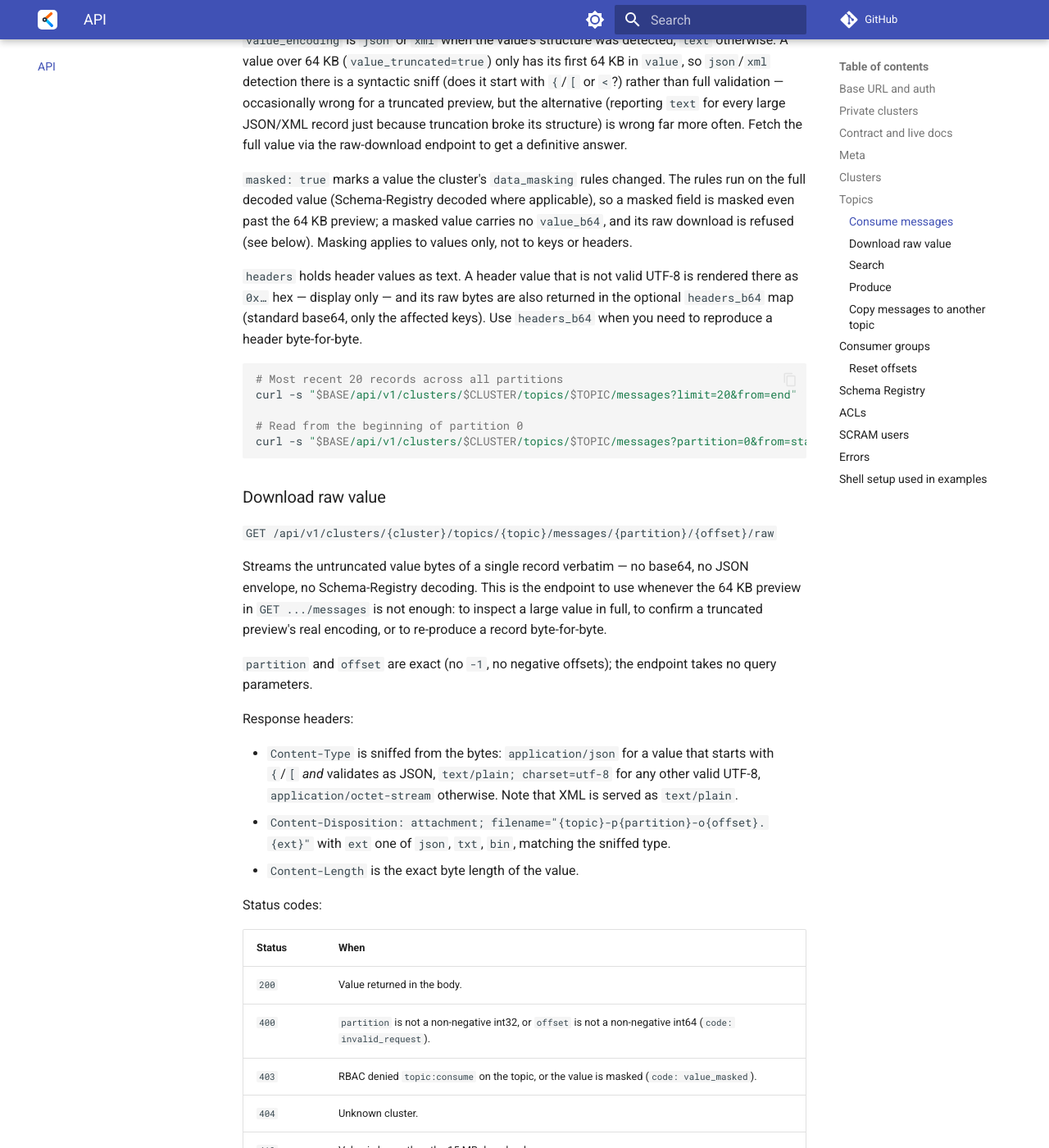
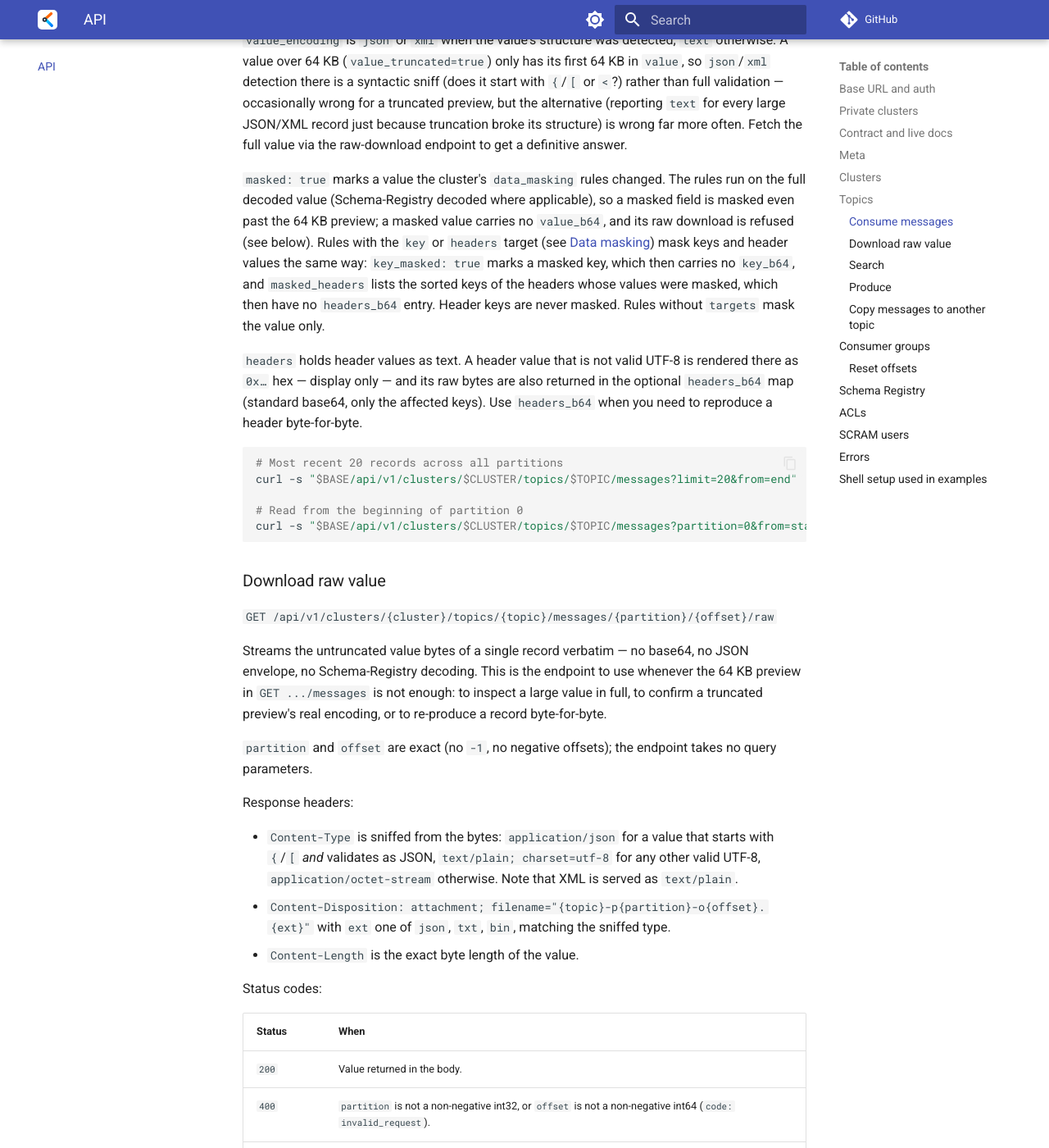
Before and after one commit to FinkeFlo/kafkito, an MkDocs documentation site: the page built from docs/API.md, in a window 1280 px wide and 1400 px high, scrolled down 3200 px. Shown: the whole window at 82% size. Built offline with MkDocs 1.6.1 and Material for MkDocs 9.7.7, drawn with Linux system fonts in a browser that asks for light colours; comment, search, counter and statistics services are not loaded; some of the changed text lies outside the part shown.

Commit message:
docs: add a data masking reference for value, key and header rules
Co-authored-by: Copilot <223556219+Copilot@users.noreply.github.com>
Signed-off-by: FinkeFlo <5244525+FinkeFlo@users.noreply.github.com>

```diff
--- a/docs/API.md
+++ b/docs/API.md
@@ -140,7 +140,12 @@ definitive answer.
 rules run on the full decoded value (Schema-Registry decoded where
 applicable), so a masked field is masked even past the 64 KB preview; a masked
 value carries no `value_b64`, and its raw download is refused (see below).
-Masking applies to values only, not to keys or headers.
+Rules with the `key` or `headers` target (see [Data masking](data-masking.md))
+mask keys and header values the same way: `key_masked: true` marks a masked
+key, which then carries no `key_b64`, and `masked_headers` lists the sorted
+keys of the headers whose values were masked, which then have no
+`headers_b64` entry. Header keys are never masked. Rules without `targets`
+mask the value only.
 
 `headers` holds header values as text. A header value that is not valid UTF-8
 is rendered there as `0x…` hex — display only — and its raw bytes are also
@@ -198,7 +203,8 @@ change the value of the record (checked on the same decoded rendering
 `masked: true`), the endpoint responds `403` with
 `{ "error": "value is masked and cannot be downloaded", "code": "value_masked" }`.
 Records of topics without a masking rule, and records the rules leave
-unchanged, are served as before.
+unchanged, are served as before. The body is the value only, so rules that
+mask just the key or headers do not block the download.
 
 The body is always the **raw wire bytes**. For a Schema-Registry encoded
 record that means the Avro/Protobuf payload including the 5-byte magic +
@@ -263,7 +269,7 @@ Notes:
 - JS mode receives a parsed JSON object as `parsed` and can express arbitrarily complex predicates. The server enforces a short per-message timeout for JS filters.
 - Use `zones` to control where the scanner looks (`value`, `headers`, `key`).
 - Matching runs against each record's full, untruncated content, so `contains`/`jsonpath`/`xpath`/`js` all find hits anywhere in large values (there is no size limit on what is *searched*). Only the message previews in the response stay capped at 64 KB per value, same as `GET .../messages` — use the raw-download endpoint to fetch a full value for a hit.
-- On topics with a `data_masking` rule, the value is matched in its **masked** form — the same rendering `GET .../messages` returns — so masked content is not searchable in clear text. Keys and headers are not masked and are matched as they are. Parse errors on such topics report `value could not be evaluated (details withheld: data masking applies to this topic)` in `parse_error_offsets[].error` instead of the parser's message, which can quote the value.
+- On topics with a `data_masking` rule, the value is matched in its **masked** form — the same rendering `GET .../messages` returns — so masked content is not searchable in clear text. The same holds for keys and header values on topics with a `key` or `headers` rule (the `contains` key/headers zones and `key`/`headers` in `js`); header keys are not masked and are matched as they are. Parse errors on such topics report `value could not be evaluated (details withheld: data masking applies to this topic)` in `parse_error_offsets[].error` instead of the parser's message, which can quote the value.
 
 ### Produce
 
@@ -388,7 +394,8 @@ therefore left out rather than copied approximately:
   only the decoded JSON rendering is available, the original wire-format bytes
   are gone.
 - **Masked records**: the source cluster's `data_masking` rules replaced the
-  value with a redacted rendering, so copying would write the redaction.
+  value, the key or a header value with a redacted rendering, so copying
+  would write the redaction.
 
 Copied records carry the same provenance headers the produce endpoint injects —
 `X-Kafkito-Source: true` and, when an identity is available,
--- a/mkdocs.yml
+++ b/mkdocs.yml
@@ -59,6 +59,7 @@ nav:
       - Features Overview: ui/features-overview.md
       - Workflows: ui/workflows.md
   - API: API.md
+  - Data Masking: data-masking.md
   - Architecture: architecture.md
   - Design Guidelines: DESIGN_GUIDELINES.md
   - Contributing: contributing.md
```
Also changed, not shown: README.md (+3 -0 lines), docs/architecture.md (+4 -3 lines), docs/data-masking.md (added, +79 -0 lines), docs/index.md (+1 -0 lines).
